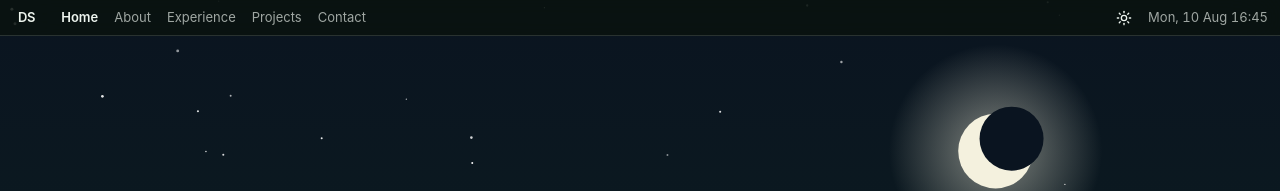
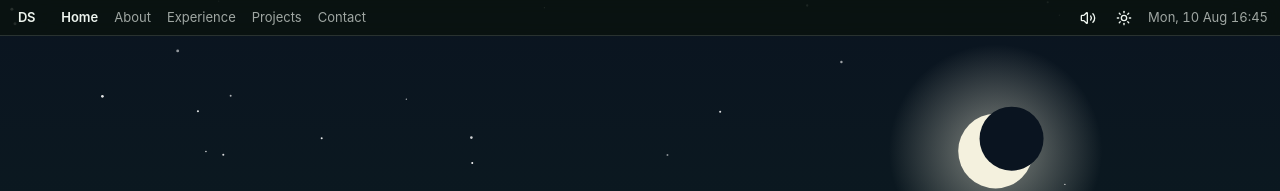
Before and after one commit to Dxksh/portfolio, a Next.js app: page / in a window 1280 px wide. Shown: the top 191 px of the page. Built offline with nearby package versions, Linux system fonts and the light colour scheme.

Commit message:
feat: mute button in menu bar

```diff
--- a/src/components/chrome/MenuBar.tsx
+++ b/src/components/chrome/MenuBar.tsx
@@ -1,15 +1,17 @@
 "use client";
 
 import { useEffect, useRef, useState } from "react";
-import { Moon, Sun } from "lucide-react";
+import { Moon, Sun, Volume2, VolumeX } from "lucide-react";
 import { SECTIONS, SECTION_IDS } from "@/lib/sections";
 import { useActiveSection } from "@/lib/use-active-section";
 import { useTheme } from "@/components/ThemeProvider";
+import { useSound } from "@/components/SoundProvider";
 import { profile } from "@/content/profile";
 
 export function MenuBar() {
   const active = useActiveSection(SECTION_IDS);
   const { theme, toggle } = useTheme();
+  const { soundEnabled, toggleSound } = useSound();
   const [menuOpen, setMenuOpen] = useState(false);
   const toggleRef = useRef<HTMLButtonElement>(null);
   const popoverRef = useRef<HTMLDivElement>(null);
@@ -78,6 +80,13 @@ export function MenuBar() {
       </nav>
       <div className="ml-auto flex items-center gap-3">
         <button
+          onClick={toggleSound}
+          aria-label={soundEnabled ? "Mute sound" : "Unmute sound"}
+          className="rounded p-1 hover:bg-accent-soft"
+        >
+          {soundEnabled ? <Volume2 className="size-4" /> : <VolumeX className="size-4" />}
+        </button>
+        <button
           onClick={toggle}
           aria-label={theme === "dark" ? "Switch to light mode" : "Switch to dark mode"}
           className="rounded p-1 hover:bg-accent-soft"
```
